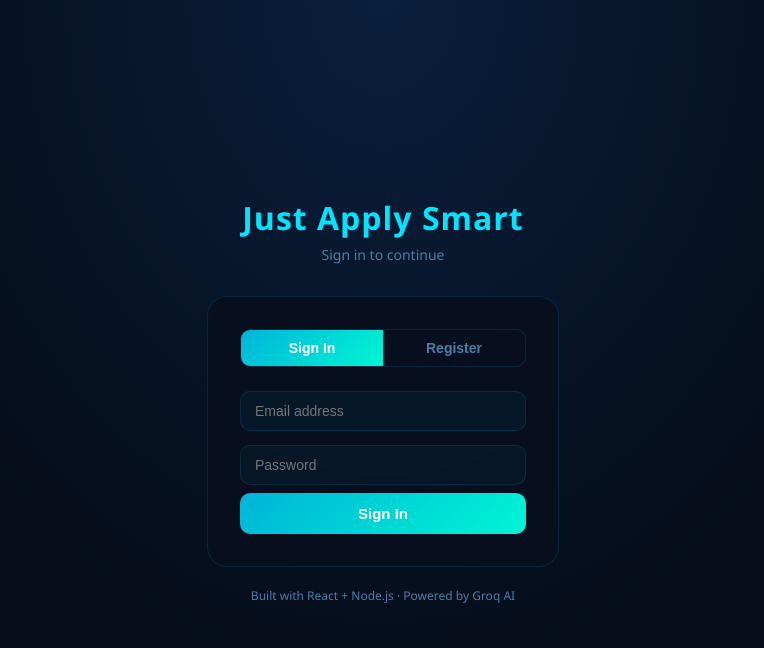
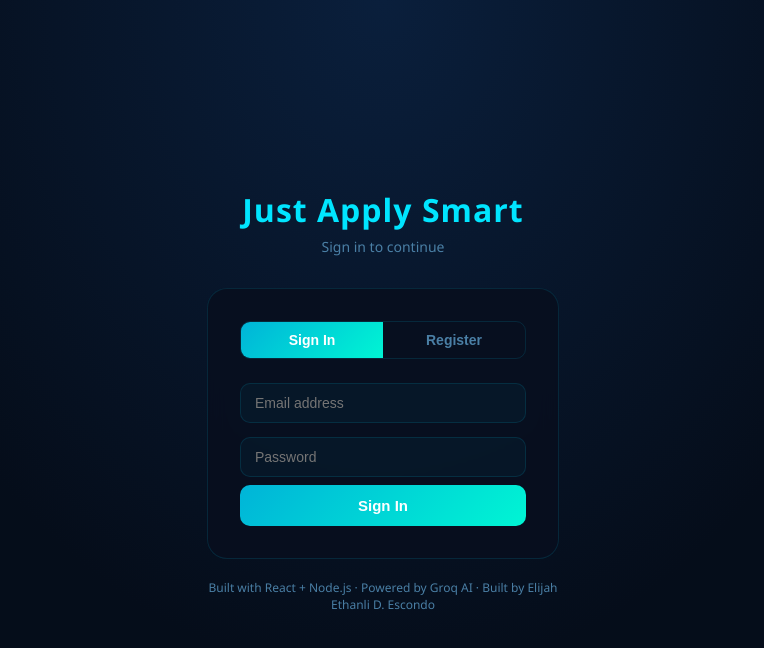
Before and after one commit to BitsByt/job-apply-system, a React app in the folder job-apply-system/frontend/: page / in a window 1280 px wide. Shown: the top 648 px of the page, without its empty margins (257-1021 px from the left). Built offline with nearby package versions, Linux system fonts and the light colour scheme; the HTML template or start-up script is replaced by a standard one.

Commit message:
Update-2

```diff
--- a/job-apply-system/frontend/src/components/Auth.jsx
+++ b/job-apply-system/frontend/src/components/Auth.jsx
@@ -135,7 +135,7 @@ export default function Auth({ onLogin, isDark }) {
         </div>
 
         <p style={{ textAlign: 'center', color: t.muted, fontSize: '12px', marginTop: '20px' }}>
-          Built with React + Node.js · Powered by Groq AI
+          Built with React + Node.js · Powered by Groq AI · Built by Elijah Ethanli D. Escondo
         </p>
       </div>
     </div>
```
